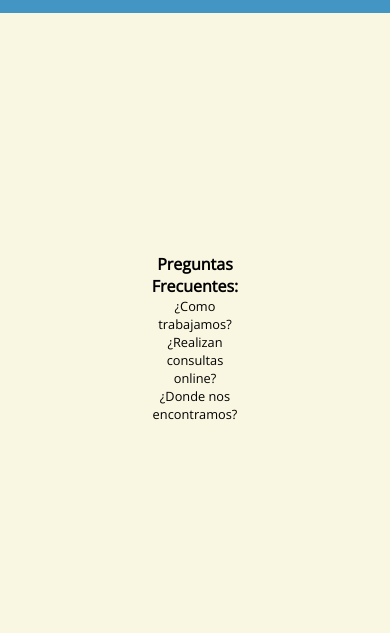
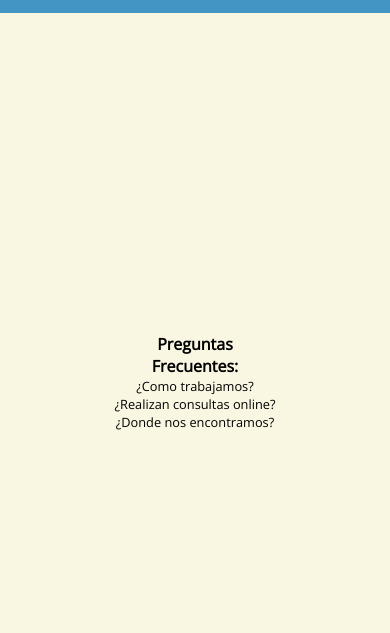
Before and after one commit to JuanCruzFernandez1995/nuevoLIM, a plain HTML site: page pages/faq.html in a window 390 px wide. Shown: the part 109-742 px from the top of the page. Drawn offline with nearby package versions, Linux system fonts and the light colour scheme.

Commit message:
cambios faq

```diff
--- a/css/estilos.css
+++ b/css/estilos.css
@@ -507,7 +507,7 @@ nav ul li a:hover{
     .cuerpo__faqcontenedor{
         display: flex;
         flex-direction: row;
-        padding: 5em 10em;
+        padding: 10em 5em;
         margin: 0;
         justify-content: center;
     }
```
